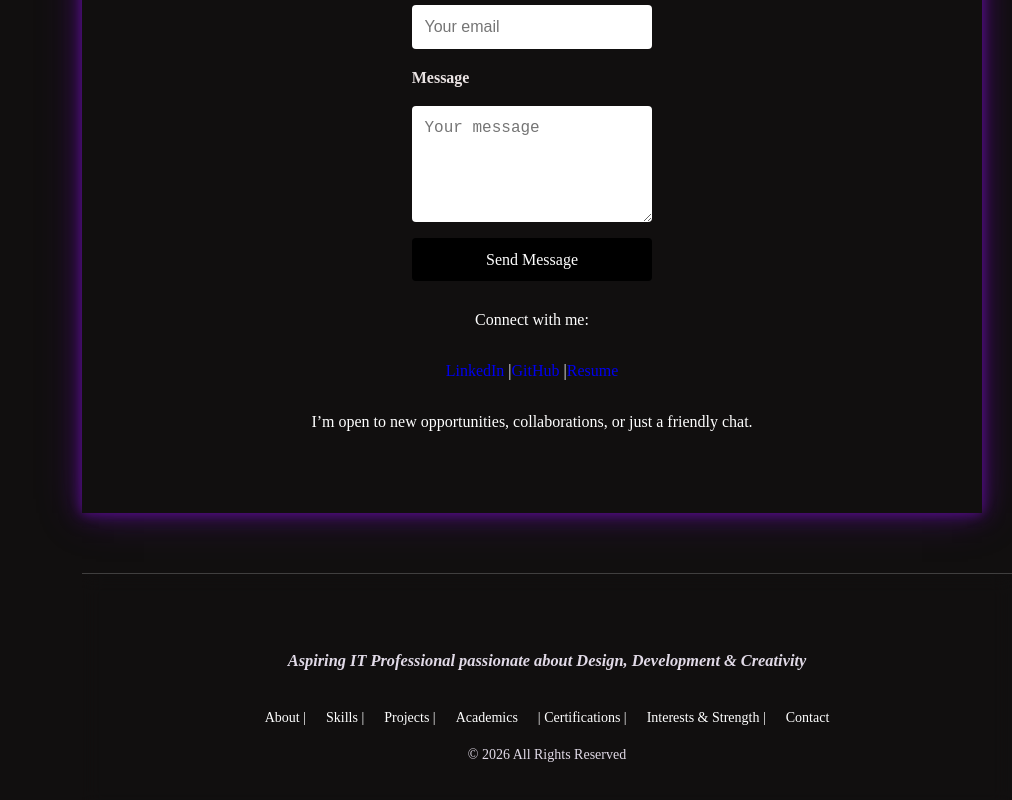
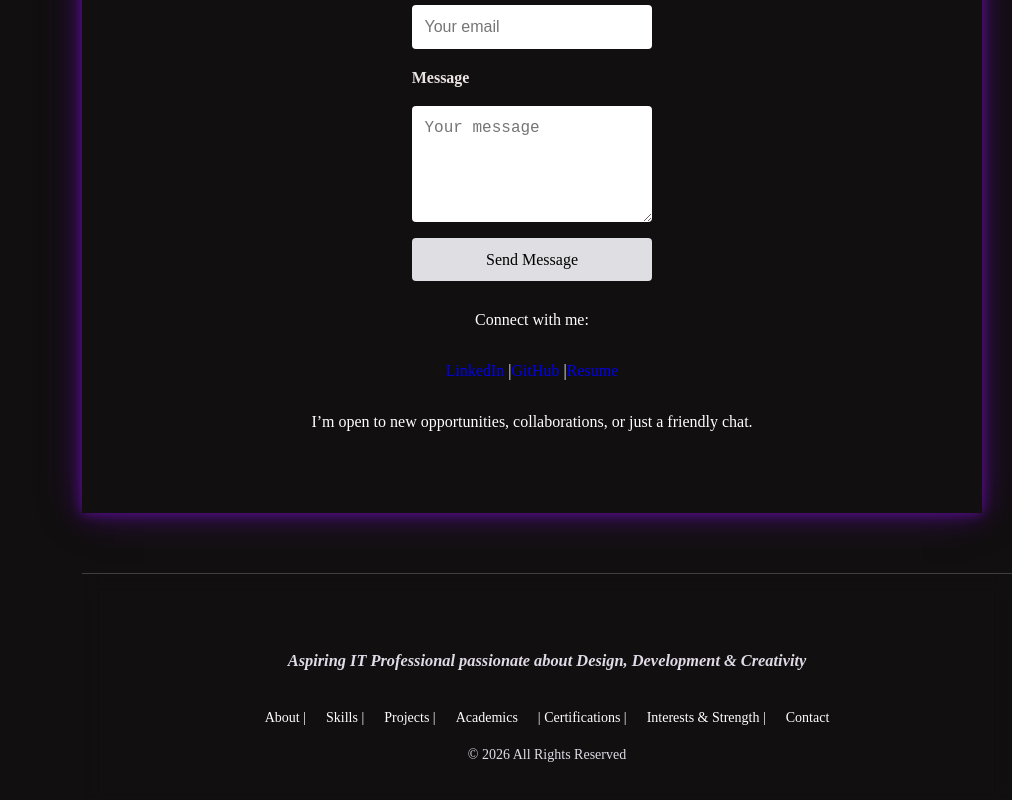
Before and after one commit to sakthi874/My-Portfolio, a React (Vite) app: page / in a window 1280 px wide. Shown: the part 5772-6572 px from the top of the page, without its empty margins (268-1280 px from the left). Built offline with nearby package versions, Linux system fonts and the light colour scheme.

Commit message:
Updated contact.css

```diff
--- a/src/components/contact.css
+++ b/src/components/contact.css
@@ -45,6 +45,14 @@ input, textarea {
   border-radius: 6px;
   font-size: 1rem;
   width: 100%;
+}
+ #contact .message {
+  background: #dedee3;
+  color: #000000;
+}
+#contact .message:hover {
+  background: linear-gradient(to right, #a056de, #141414);
+  color: #fff;
 }
 
 button {
```
